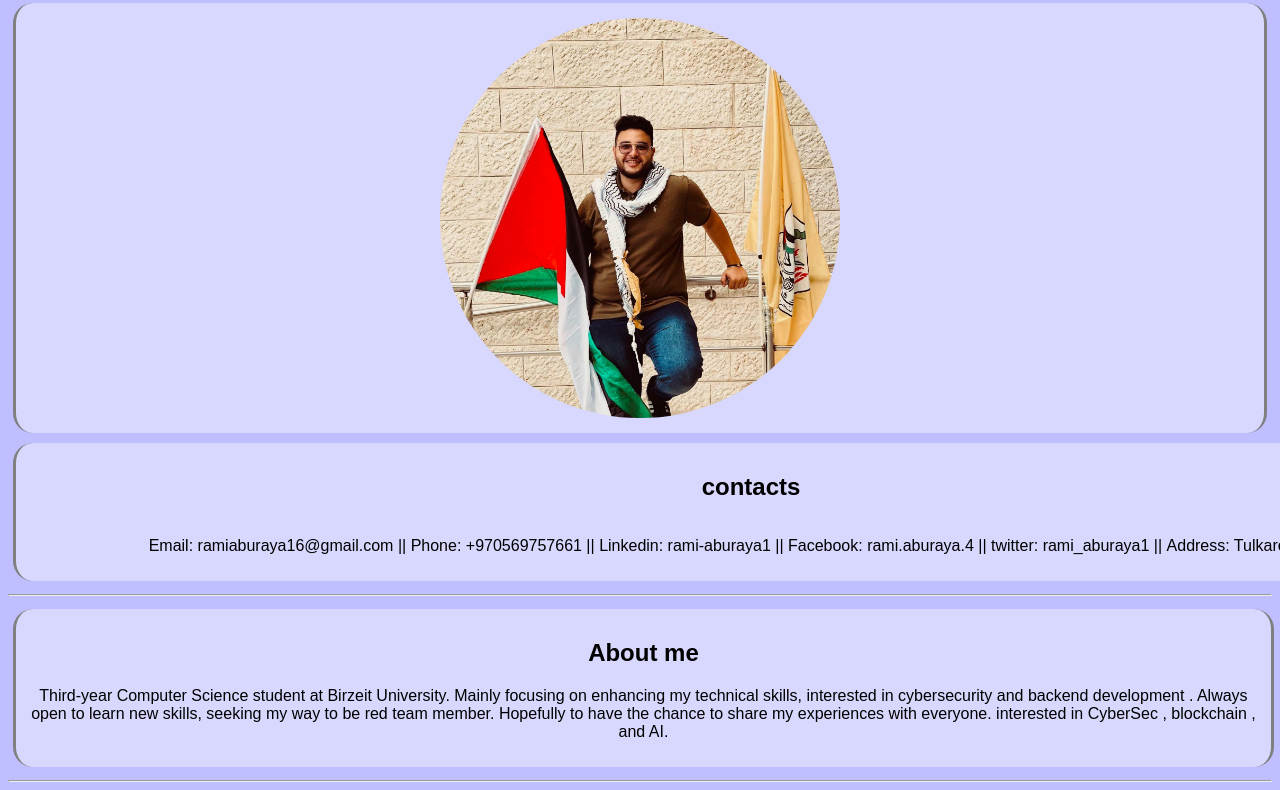
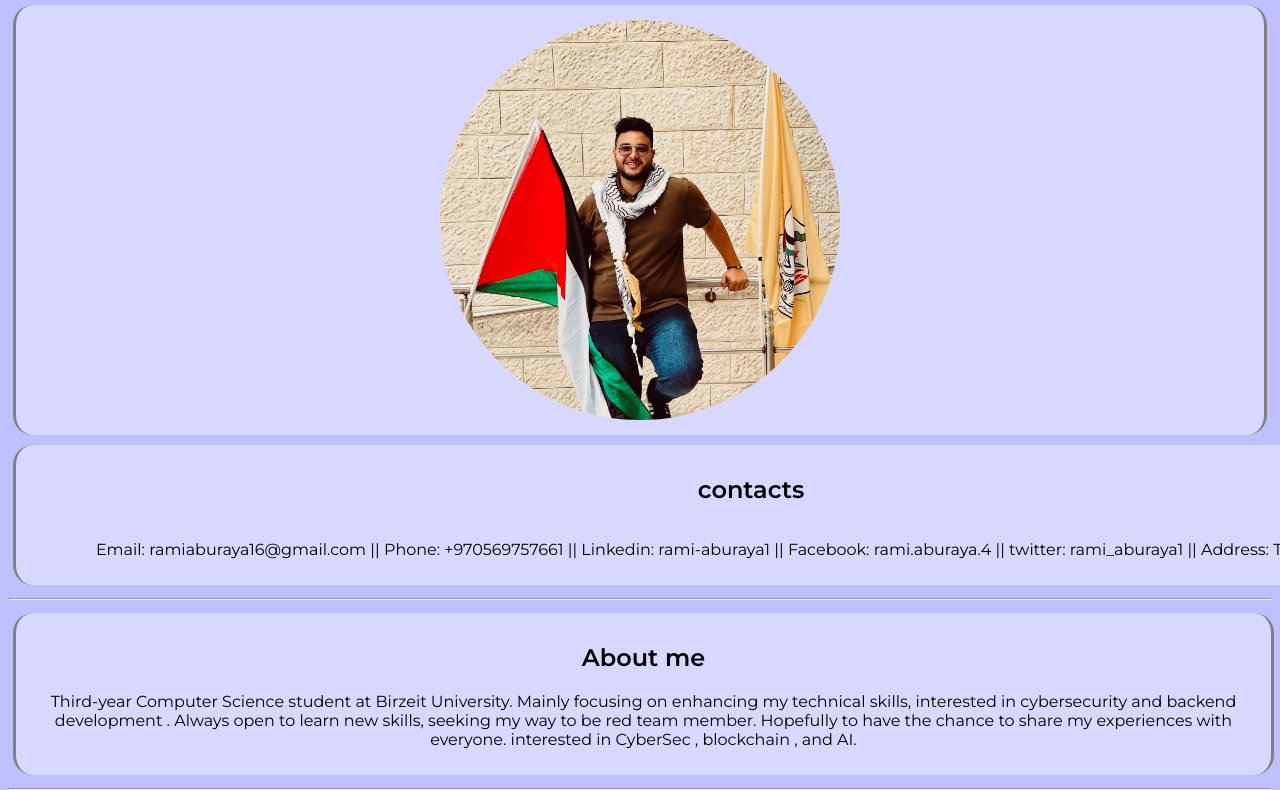
Before and after one commit to ramiaburaya/First_portfolio, a plain HTML site: page index.html in a window 1280 px wide. Shown: the part 75-865 px from the top of the page. Drawn offline with Linux system fonts and the light colour scheme.

Commit message:
Update MainStyle.css

```diff
--- a/MainStyle.css
+++ b/MainStyle.css
@@ -1,3 +1,4 @@
+@import url('https://fonts.googleapis.com/css2?family=Montserrat:ital,wght@0,100;0,200;0,300;0,400;0,500;0,600;1,100;1,200;1,300;1,400;1,500;1,600&display=swap');
 
 body {
 	font-family: 'Montserrat', sans-serif;
```
